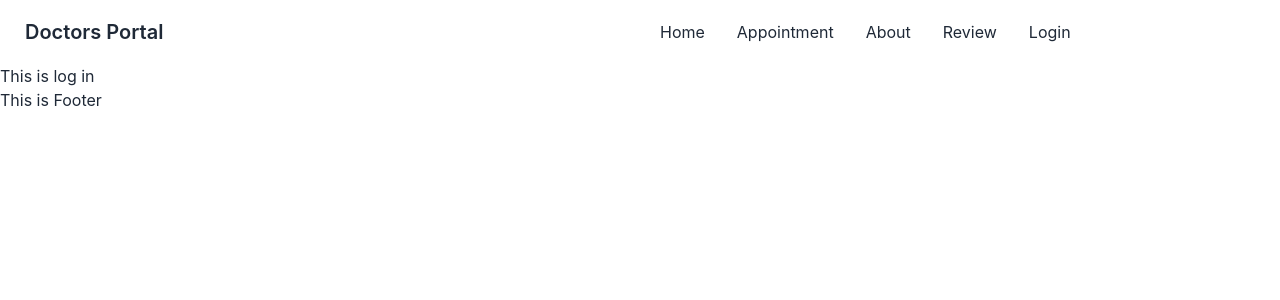
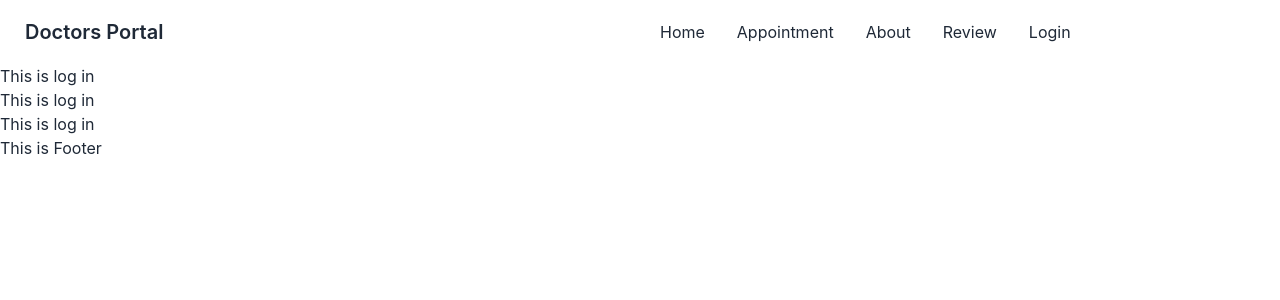
Before and after one commit to amotahar/doctors-portal-client, a React (Create React App) app: page /login in a window 1280 px wide. Shown: the top 300 px of the page. Built offline with nearby package versions, Linux system fonts and the light colour scheme.

Commit message:
Update Login.js
Hsjshd

```diff
--- a/src/Pages/Login/Login.js
+++ b/src/Pages/Login/Login.js
@@ -3,7 +3,12 @@ import React from 'react'
 function Login() {
     return (
         <div>
-            <h2>This is log in</h2>
+
+
+
+        <h2>This is log in</h2>
+        <h2>This is log in</h2>
+        <h2>This is log in</h2>
         </div>
     )
 }
```
